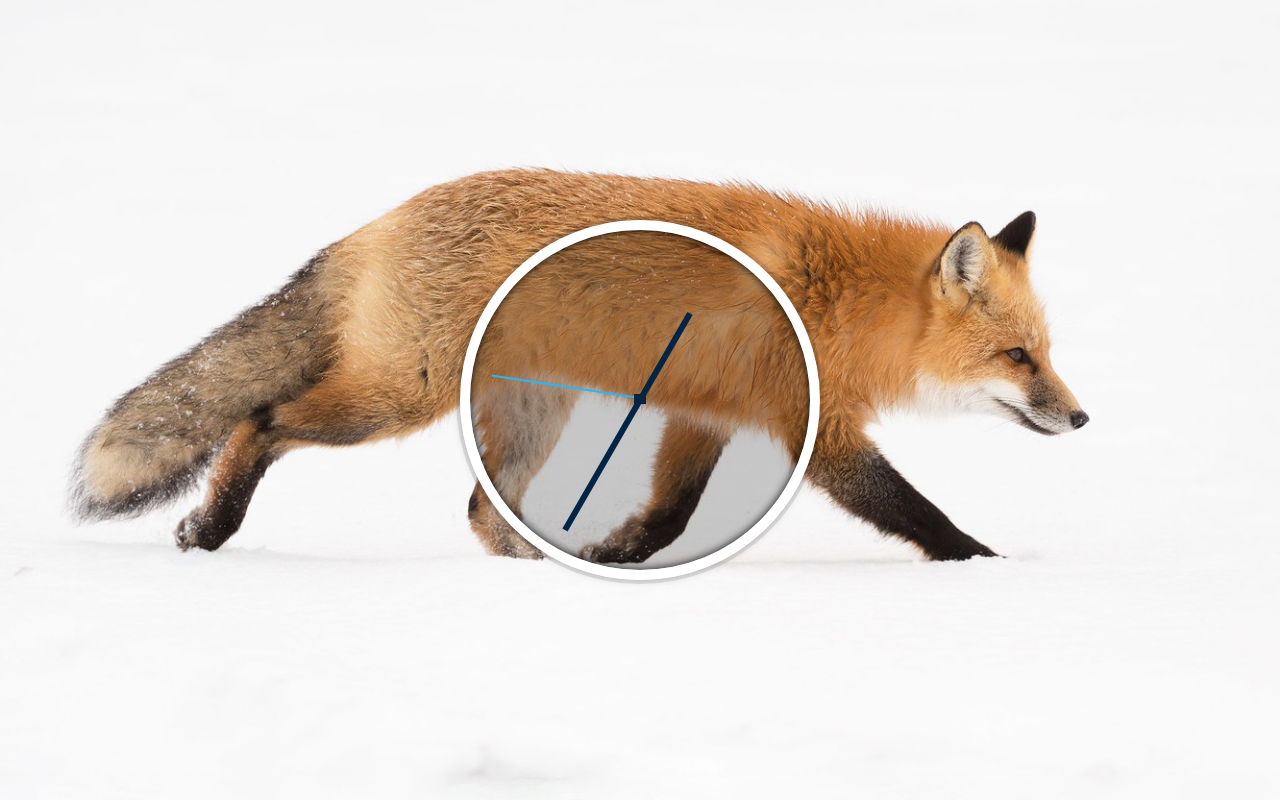
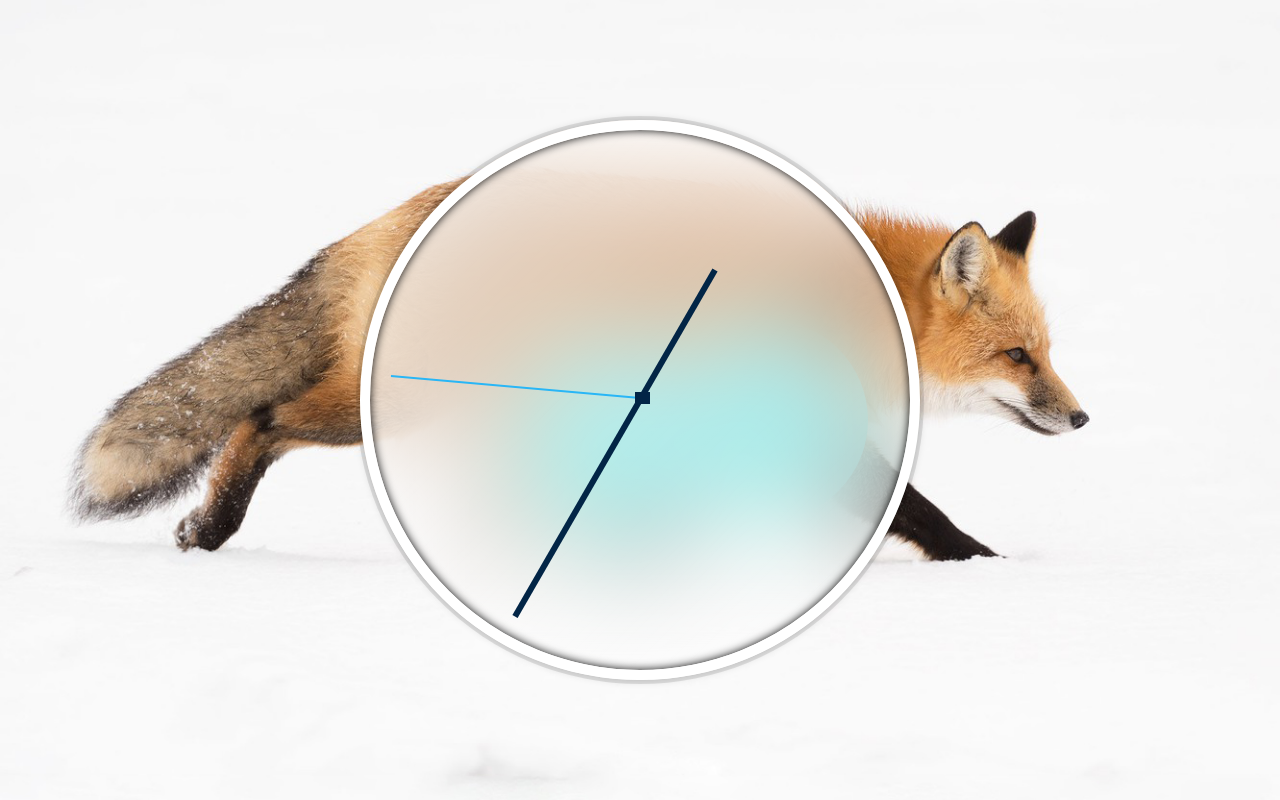
Before and after one commit to ChrisFennek/clock, a plain HTML site: page index.html in a window 1280 px wide. Drawn offline with Linux system fonts and the light colour scheme.

Commit message:
Add files via upload

```diff
--- a/index.html
+++ b/index.html
@@ -6,12 +6,12 @@
   <meta name="viewport" content="width=device-width, initial-scale=1.0">
 
   <link href="favicon.png" rel="icon" type="image/png" />
+  <link rel="stylesheet" href="style.css">
   <title>FoxClock</title>
 
 </head>
 
 <body>
-
 
   <div class="clock">
     <div class="clock-face">
@@ -21,114 +21,11 @@
       <div class="hand second-hand"></div>
     </div>
   </div>
+  <div class="circle1"></div>
+  <div class="circle2"></div>
 
 
-  <style>
-    html {
-      background: white url(fox.jpg) no-repeat center center fixed;
-      -webkit-background-size: cover;
-      -moz-background-size: cover;
-      -o-background-size: cover;
-      background-size: cover;
-      font-family: 'helvetica neue';
-      text-align: center;
-      font-size: 10px;
-    }
-
-    body {
-      margin: 0;
-      font-size: 2rem;
-      display: flex;
-      flex: 1;
-      min-height: 100vh;
-      align-items: center;
-    }
-
-    .clock {
-      width: 30rem;
-      height: 30rem;
-      border: 10px solid white;
-      border-radius: 50%;
-      margin: 50px auto;
-      position: relative;
-      padding: 2rem;
-      background: rgba(0, 0, 0, 0.2);
-      box-shadow: 0 0 0 4px rgba(0, 0, 0, 0.1),
-        inset 0 0 10px black,
-        0 0 10px rgba(0, 0, 0, 0.2);
-    }
-
-    .clock-face {
-      position: relative;
-      width: 100%;
-      height: 100%;
-      transform: translateY(-3px);
-    }
-
-    .dot {
-      top: 49%;
-      right: 48%;
-      position: absolute;
-      background: #022546;
-      height: 10px;
-      width: 12px;
-    }
-
-    .hand {
-      width: 50%;
-      height: 6px;
-      background: #022546;
-      position: absolute;
-      top: 50%;
-      transform-origin: 100%;
-      transform: rotate(90deg);
-      transition: all 0.5s;
-      transition-timing-function: cubic-bezier(0.1, 2.7, 0.58, 1);
-    }
-
-    .hour-hand {
-      width: 100px;
-      right: 50%;
-    }
-
-    .second-hand {
-      background: #29b6f6;
-      height: 2px;
-      z-index: -1;
-    }
-
-    @media screen and (max-width: 875px) {
-      html {
-        background: white url(fox2.jpg) no-repeat center center fixed;
-        -webkit-background-size: cover;
-        -moz-background-size: cover;
-        -o-background-size: cover;
-      }
-    }
-
-    }
-  </style>
-
-  <script>
-    const secondHand = document.querySelector(".second-hand");
-    const minHand = document.querySelector(".min-hand");
-    const hourHand = document.querySelector(".hour-hand");
-
-    function setDate() {
-      const now = new Date();
-      const seconds = now.getSeconds();
-      const secondsDegrees = ((seconds / 60) * 360) + 90;
-      secondHand.style.transform = `rotate(${secondsDegrees}deg)`;
-      const minutes = now.getMinutes();
-      const minutesDegrees = ((minutes / 60) * 360) + 90;
-      minHand.style.transform = `rotate(${minutesDegrees}deg)`;
-      const hours = now.getHours();
-      const hoursDegrees = ((hours / 12) * 360) + 90;
-      hourHand.style.transform = `rotate(${hoursDegrees}deg)`;
-    }
-
-    setInterval(setDate, 1000);
-  </script>
+  <script src="script.js"></script>
 </body>
 
 </html>
--- /dev/null
+++ b/script.js
@@ -0,0 +1,18 @@
+const secondHand = document.querySelector(".second-hand");
+const minHand = document.querySelector(".min-hand");
+const hourHand = document.querySelector(".hour-hand");
+
+function setDate() {
+  const now = new Date();
+  const seconds = now.getSeconds();
+  const secondsDegrees = ((seconds / 60) * 360) + 90;
+  secondHand.style.transform = `rotate(${secondsDegrees}deg)`;
+  const minutes = now.getMinutes();
+  const minutesDegrees = ((minutes / 60) * 360) + 90;
+  minHand.style.transform = `rotate(${minutesDegrees}deg)`;
+  const hours = now.getHours();
+  const hoursDegrees = ((hours / 12) * 360) + 90;
+  hourHand.style.transform = `rotate(${hoursDegrees}deg)`;
+}
+
+setInterval(setDate, 1000);
--- /dev/null
+++ b/style.css
@@ -0,0 +1,134 @@
+html {
+  background: white url(fox.jpg) no-repeat center center fixed;
+  -webkit-background-size: cover;
+  -moz-background-size: cover;
+  -o-background-size: cover;
+  background-size: cover;
+  font-family: 'helvetica neue';
+  text-align: center;
+  font-size: 10px;
+}
+
+body {
+  margin: 0;
+  font-size: 2rem;
+  display: flex;
+  flex: 1;
+  min-height: 100vh;
+  align-items: center;
+  /* background: linear-gradient(to right top,
+      #65dfc9,
+      #6cdbeb); */
+}
+
+.clock {
+  width: 50rem;
+  height: 50rem;
+  border: 10px solid white;
+  border-radius: 50%;
+  margin: 50px auto;
+  position: relative;
+  padding: 2rem;
+  background: linear-gradient(to right bottom,
+      rgb(255, 255, 255, 0.7),
+      rgba(255, 255, 255, 0.3));
+  box-shadow: 0 0 0 4px rgba(0, 0, 0, 0.1),
+    inset 0 0 10px black,
+    0 0 10px rgba(0, 0, 0, 0.2);
+  backdrop-filter: blur(5rem);
+
+
+}
+
+.clock-face {
+  position: relative;
+  width: 100%;
+  height: 100%;
+  transform: translateY(-3px);
+}
+
+.dot {
+  top: 49%;
+  right: 48%;
+  position: absolute;
+  background: #022546;
+  height: 12px;
+  width: 15px;
+}
+
+.hand {
+  width: 50%;
+  height: 6px;
+  background: #022546;
+  position: absolute;
+  top: 50%;
+  transform-origin: 100%;
+  transform: rotate(90deg);
+  transition: all 0.5s;
+  transition-timing-function: cubic-bezier(0.1, 1.5, 0.8, 1);
+}
+
+.hour-hand {
+  width: 150px;
+  right: 50%;
+}
+
+.second-hand {
+  background: #29b6f6;
+  height: 2px;
+  z-index: -1;
+}
+
+.circle1,
+.circle2 {
+  background: white;
+  background: linear-gradient(to right bottom,
+      rgb(255, 255, 255, 0.9),
+      rgba(255, 255, 255, 0.1));
+  height: 20rem;
+  width: 20rem;
+  position: absolute;
+  border-radius: 50%;
+  z-index: -1;
+}
+
+.circle1 {
+  animation: orbit 5s linear infinite;
+
+  top: 40%;
+  right: 40%;
+  background: linear-gradient(to right top,
+      #65dfc9,
+      #6cdbeb);
+  ;
+}
+
+.circle2 {
+  animation: orbit 4s linear infinite;
+  bottom: 45%;
+  left: 40%;
+  background: linear-gradient(to right top,
+      #65dfc9,
+      #6cdbeb);
+  ;
+
+}
+
+@media screen and (max-width: 875px) {
+  html {
+    background: white url(fox2.jpg) no-repeat center center fixed;
+    -webkit-background-size: cover;
+    -moz-background-size: cover;
+    -o-background-size: cover;
+  }
+}
+
+@keyframes orbit {
+  from {
+    transform: rotate(0deg) translateX(100px) rotate(0deg);
+  }
+
+  to {
+    transform: rotate(360deg) translateX(100px) rotate(-360deg);
+  }
+}
```
